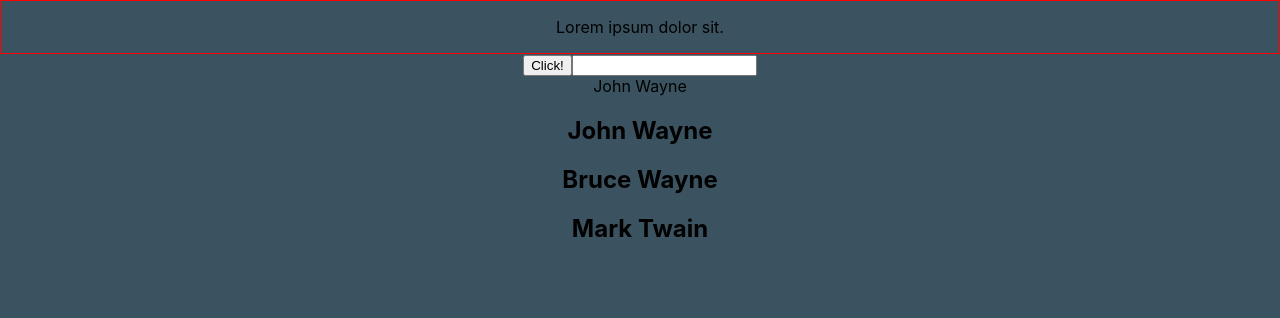
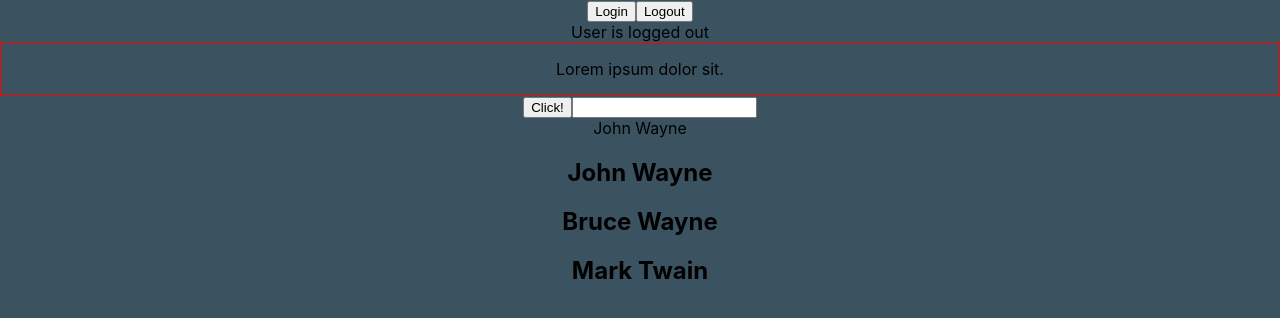
Before and after one commit to Zyar3k/ts_with-react, a React (Create React App) app: page / in a window 1280 px wide. Shown: the top 318 px of the page. Built offline with nearby package versions, Linux system fonts and the light colour scheme.

Commit message:
Use hooks, useState

```diff
--- a/src/App.tsx
+++ b/src/App.tsx
@@ -7,6 +7,7 @@
 // import Greet from "./components/Greet";
 import Person from "./components/Person";
 import PersonList from "./components/PersonList";
+import LoggedIn from "./components/state/LoggedIn";
 // import Status from "./components/Status";
 
 function App() {
@@ -22,6 +23,7 @@
   ];
   return (
     <div className='App'>
+      <LoggedIn />
       <Container styles={{ border: "1px solid red", padding: "1rem" }} />
       <Button
         handleClick={(event, id) => {
--- /dev/null
+++ b/src/components/state/LoggedIn.tsx
@@ -0,0 +1,20 @@
+import { useState } from "react";
+
+const LoggedIn = () => {
+  const [isLoggedIn, setisLoggedIn] = useState(false);
+  const handleLogin = () => {
+    setisLoggedIn(true);
+  };
+  const handleLogout = () => {
+    setisLoggedIn(false);
+  };
+  return (
+    <div>
+      <button onClick={handleLogin}>Login</button>
+      <button onClick={handleLogout}>Logout</button>
+      <div>User is {isLoggedIn ? "logged in" : "logged out"}</div>
+    </div>
+  );
+};
+
+export default LoggedIn;
```
